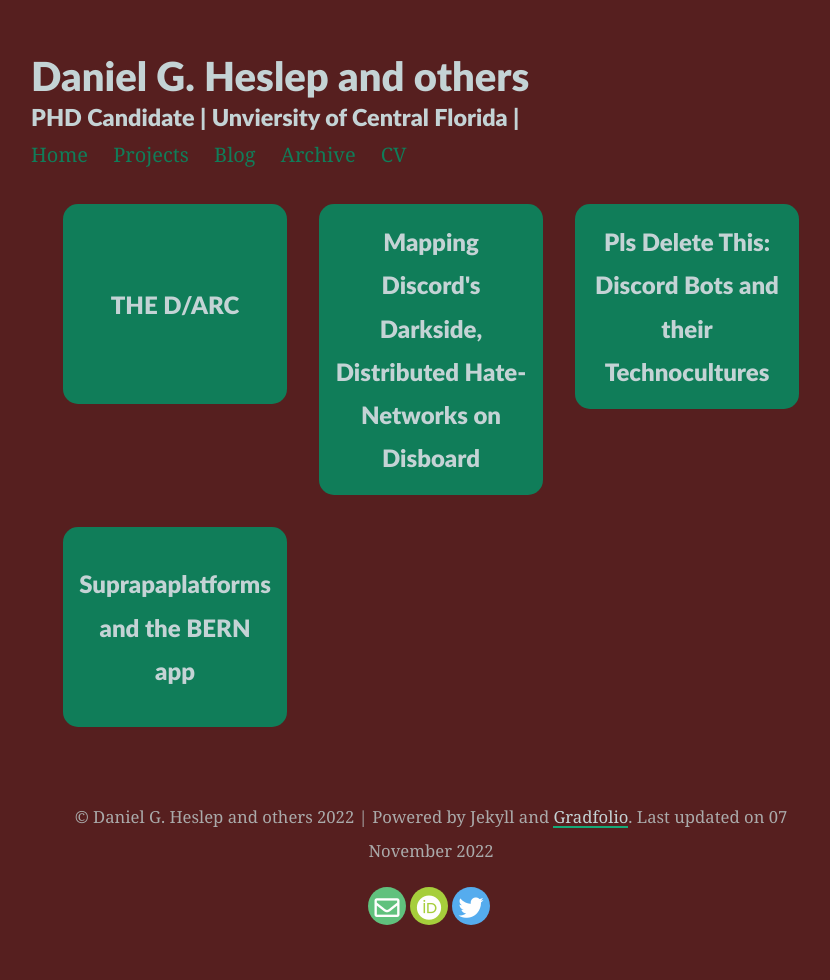
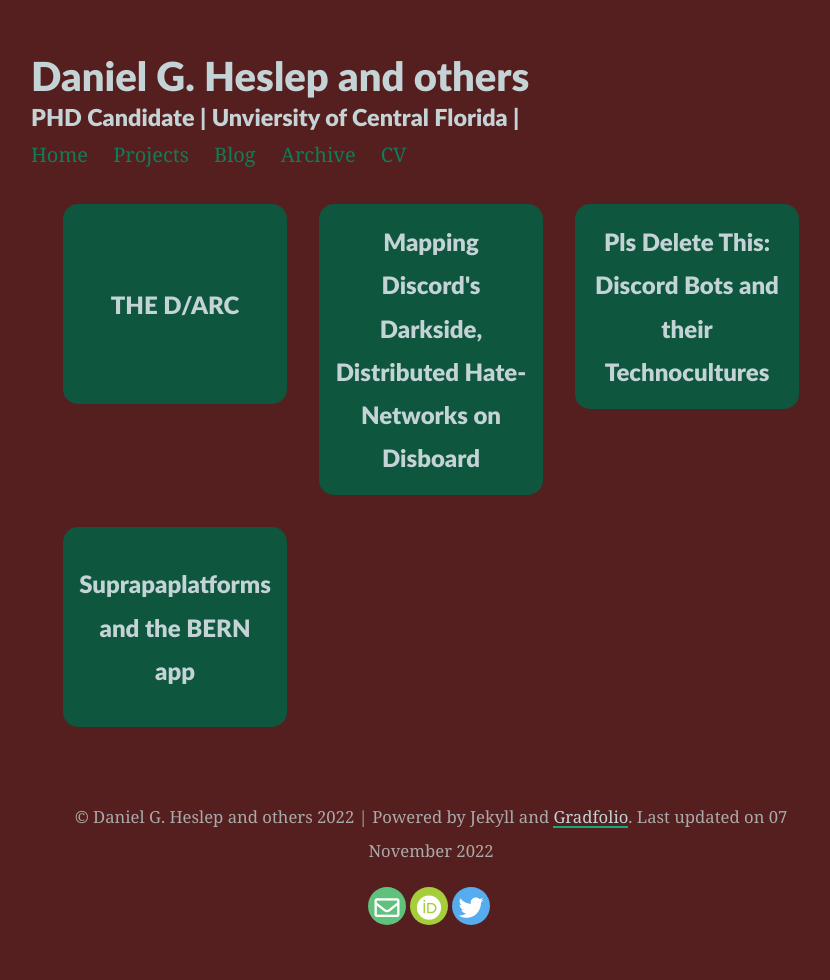
Before and after one commit to CreativeKenning/gradsitedemo, a Jekyll site: the page built from _pages/projects.md, in a window 1280 px wide. Shown: the whole page, without its empty margins (209-1039 px from the left). Built offline with Jekyll 4.4.1, drawn with Linux system fonts in a browser that asks for light colours; nearby versions of some CDN libraries.

```diff
--- a/assets/css/_sass/variables.scss
+++ b/assets/css/_sass/variables.scss
@@ -12,7 +12,7 @@
 
 // Color scheme for light
 $body-bg: #561f1f;
-$projectbox: #107d59;
+$projectbox: #0e563e;
 $text-color: rgb(196, 211, 213);
 
 // Color scheme for dark modes
```
